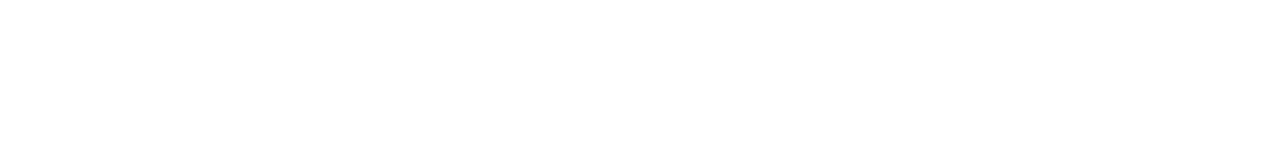
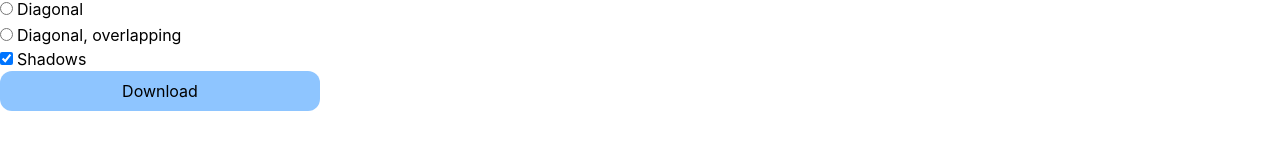
Before and after one commit to AaronC81/ios-split-view-icon-creator, a React (Vite) app: page / in a window 1280 px wide. Shown: the part 163-324 px from the top of the page. Built offline with nearby package versions, Linux system fonts and the light colour scheme; no server answers.

Commit message:
Add downloading, need to remove radius though

```diff
--- a/src/App.tsx
+++ b/src/App.tsx
@@ -32,6 +32,7 @@
       const canvas = document.getElementById("icon-canvas") as HTMLCanvasElement;
 
       const ctx = canvas.getContext("2d")!;
+      // TODO: make canvas larger than this for better resolution
       ctx.clearRect(0, 0, 512, 512);
 
       ctx.beginPath();
@@ -66,10 +67,18 @@
     })();
   }, [leftApp, rightApp, colour, layout, shadow]);
 
+  const handleDownload = () => {
+    const canvas = document.getElementById("icon-canvas") as HTMLCanvasElement;
+
+    const link = document.createElement('a');
+    link.download = `split-icon.png`;
+    link.href = canvas.toDataURL();
+    link.click();
+  };
+
+  // TODO: two columns on wide enough display (like Duo!), one otherwise
   return (
     <>
-      <canvas id="icon-canvas" width="512" height="512" />
-
       <AppSelectorDialog
         selecting={selectingApp}
         onClose={() => setSelectingApp(undefined)}
@@ -95,6 +104,18 @@
         <input type="checkbox" className="mr-1" checked={shadow} onChange={e => setShadow(e.target.checked)} />
         Shadows
       </label>
+
+      <div className="mx-auto">
+        {/* TODO: add icon */}
+        <button
+          className="w-full max-w-80 p-2 rounded-xl bg-blue-300"
+          onClick={handleDownload}
+        >
+          Download
+        </button>
+      </div>
+
+      <canvas id="icon-canvas" width="512" height="512" className="w-50" />
     </>
   )
 }
--- a/src/canvas/loadImage.ts
+++ b/src/canvas/loadImage.ts
@@ -13,6 +13,7 @@
 
     CACHE[url] = image;
   });
+  image.crossOrigin = "anonymous";
   image.src = url;
 
   return promise;
```
